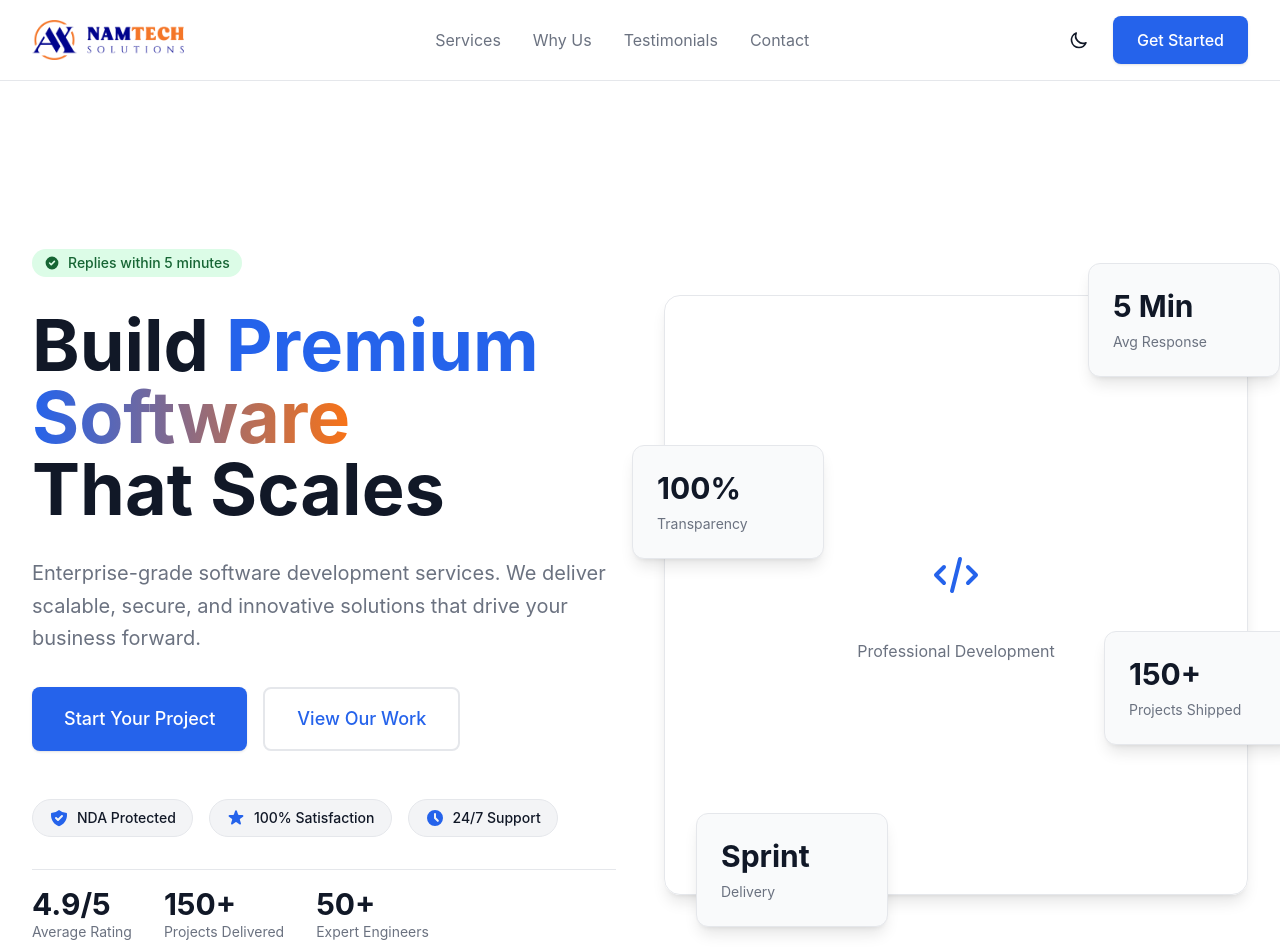
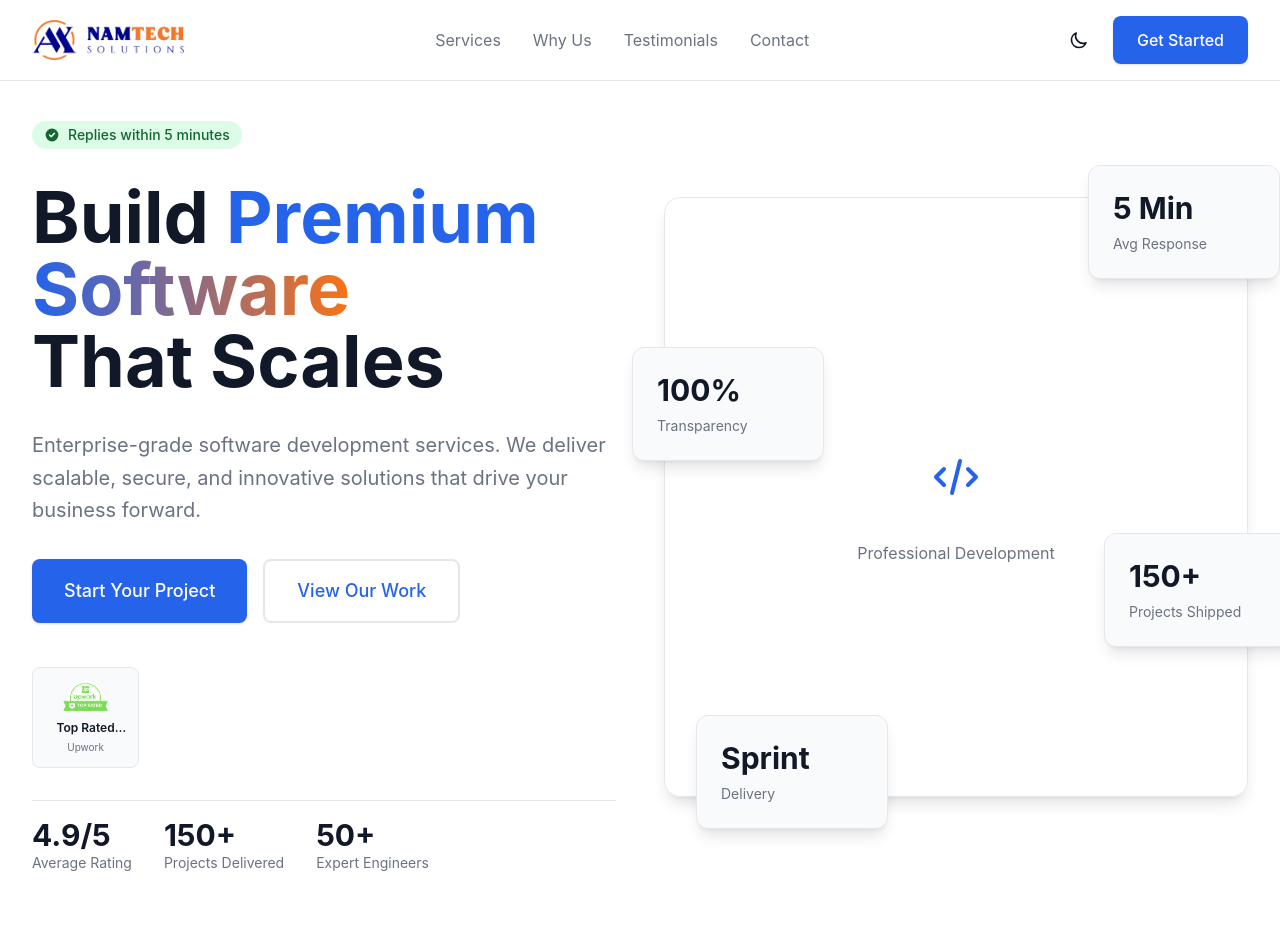
Before and after one commit to Aatul151/namtechsolutions, a React (Vite) app: page / in a window 1280 px wide. Shown: the top 952 px of the page. Built offline with nearby package versions, Linux system fonts and the light colour scheme.

Commit message:
- Enhance UI

```diff
--- a/src/components/sections/Hero.tsx
+++ b/src/components/sections/Hero.tsx
@@ -3,8 +3,16 @@ import { Badge } from '../ui/Badge';
 import { Container } from '../ui/Container';
 import { Section } from '../ui/Section';
 import { StatCard } from '../ui/StatCard';
-import { IconBadge } from '../ui/IconBadge';
 import { MarkedText } from '../ui/MarkedText';
+import { AchievementCard } from '../ui/AchievementCard';
+import acvimentlogo from '../../assets/upworkLogo.png'
+
+interface Achievement {
+  title: string;
+  certificate_image: string;
+  issuing_organization: string;
+  organization_logo?: string;
+}
 
 export function Hero() {
   // Dynamic headline from API - use [[text]] markers for gradient parts
@@ -12,8 +20,20 @@ export function Hero() {
   // You can have multiple gradients: "[[Fast]] and [[Reliable]] Solutions"
   const headline = 'Build [[Premium Software]] That Scales';
 
+  // Dynamic achievements data from API
+  // Replace this with your API call
+  const achievements: Achievement[] = [
+    {
+      title: 'Top Rated Plus',
+      certificate_image: acvimentlogo, // Replace with actual image URL
+      issuing_organization: 'Upwork',
+      organization_logo: acvimentlogo, // Replace with actual logo URL
+    },
+    // Add more achievements from API
+  ];
+
   return (
-    <Section py="2xl" className="relative overflow-hidden">
+    <Section py="xs" className="relative overflow-hidden">
       {/* Background Gradient Blobs */}
       <div className="absolute inset-0 overflow-hidden pointer-events-none">
         <div className="absolute top-0 -left-4 w-72 h-72 bg-primary/20 rounded-full mix-blend-multiply filter blur-xl opacity-70 animate-float"></div>
@@ -60,33 +80,24 @@ export function Hero() {
               </Button>
             </div>
 
-            {/* Trust Indicators */}
-            <div className="flex flex-wrap gap-4 pt-4">
-              <IconBadge
-                icon={
-                  <svg className="w-5 h-5" fill="currentColor" viewBox="0 0 20 20">
-                    <path fillRule="evenodd" d="M2.166 4.999A11.954 11.954 0 0010 1.944 11.954 11.954 0 0017.834 5c.11.65.166 1.32.166 2.001 0 5.225-3.34 9.67-8 11.317C5.34 16.67 2 12.225 2 7c0-.682.057-1.35.166-2.001zm11.541 3.708a1 1 0 00-1.414-1.414L9 10.586 7.707 9.293a1 1 0 00-1.414 1.414l2 2a1 1 0 001.414 0l4-4z" clipRule="evenodd" />
-                  </svg>
-                }
-                text="NDA Protected"
-              />
-              <IconBadge
-                icon={
-                  <svg className="w-5 h-5" fill="currentColor" viewBox="0 0 20 20">
-                    <path d="M9.049 2.927c.3-.921 1.603-.921 1.902 0l1.07 3.292a1 1 0 00.95.69h3.462c.969 0 1.371 1.24.588 1.81l-2.8 2.034a1 1 0 00-.364 1.118l1.07 3.292c.3.921-.755 1.688-1.54 1.118l-2.8-2.034a1 1 0 00-1.175 0l-2.8 2.034c-.784.57-1.838-.197-1.539-1.118l1.07-3.292a1 1 0 00-.364-1.118L2.98 8.72c-.783-.57-.38-1.81.588-1.81h3.461a1 1 0 00.951-.69l1.07-3.292z" />
-                  </svg>
-                }
-                text="100% Satisfaction"
-              />
-              <IconBadge
-                icon={
-                  <svg className="w-5 h-5" fill="currentColor" viewBox="0 0 20 20">
-                    <path fillRule="evenodd" d="M10 18a8 8 0 100-16 8 8 0 000 16zm1-12a1 1 0 10-2 0v4a1 1 0 00.293.707l2.828 2.829a1 1 0 101.415-1.415L11 9.586V6z" clipRule="evenodd" />
-                  </svg>
-                }
-                text="24/7 Support"
-              />
-            </div>
+            {/* Achievements */}
+            {achievements.length > 0 && (
+              <div className="pt-3">
+                <div className="grid grid-cols-3 sm:grid-cols-4 md:grid-cols-5 gap-3">
+                  {achievements.map((achievement, index) => (
+                    <AchievementCard
+                      key={index}
+                      title={achievement.title}
+                      certificate_image={achievement.certificate_image}
+                      issuing_organization={achievement.issuing_organization}
+                      organization_logo={achievement.organization_logo}
+                      className="animate-fade-in"
+                      style={{ animationDelay: `${index * 0.1}s` }}
+                    />
+                  ))}
+                </div>
+              </div>
+            )}
 
             {/* Social Proof Stats */}
             <div className="flex flex-wrap gap-8 pt-4 border-t border-border">
--- /dev/null
+++ b/src/components/ui/AchievementCard.tsx
@@ -0,0 +1,53 @@
+import { CSSProperties } from 'react';
+
+interface AchievementCardProps {
+  title: string;
+  certificate_image: string;
+  issuing_organization: string;
+  organization_logo?: string;
+  className?: string;
+  style?: CSSProperties;
+}
+
+export function AchievementCard({
+  title,
+  certificate_image,
+  issuing_organization,
+  organization_logo,
+  className = '',
+  style,
+}: AchievementCardProps) {
+  return (
+    <div
+      className={`group relative bg-bg-card border border-border rounded-lg p-3 hover:shadow-soft hover:border-primary/20 transition-all duration-300 ${className}`}
+      style={style}
+    >
+      {/* Certificate Image */}
+      <div className="flex items-center justify-center mb-2">
+        {organization_logo ? (
+          <img
+            src={organization_logo}
+            alt={issuing_organization}
+            className="h-8 w-auto object-contain opacity-90 group-hover:opacity-100 transition-opacity"
+          />
+        ) : (
+          <img
+            src={certificate_image}
+            alt={title}
+            className="h-10 w-auto object-contain opacity-80 group-hover:opacity-100 transition-opacity"
+          />
+        )}
+      </div>
+
+      {/* Title */}
+      <h4 className="text-xs font-semibold text-text-primary mb-1 text-center line-clamp-1">
+        {title}
+      </h4>
+
+      {/* Issuing Organization */}
+      <p className="text-[10px] text-text-secondary text-center line-clamp-1">
+        {issuing_organization}
+      </p>
+    </div>
+  );
+}
```
Also changed, not shown: src/assets/upworkLogo.png (added).
